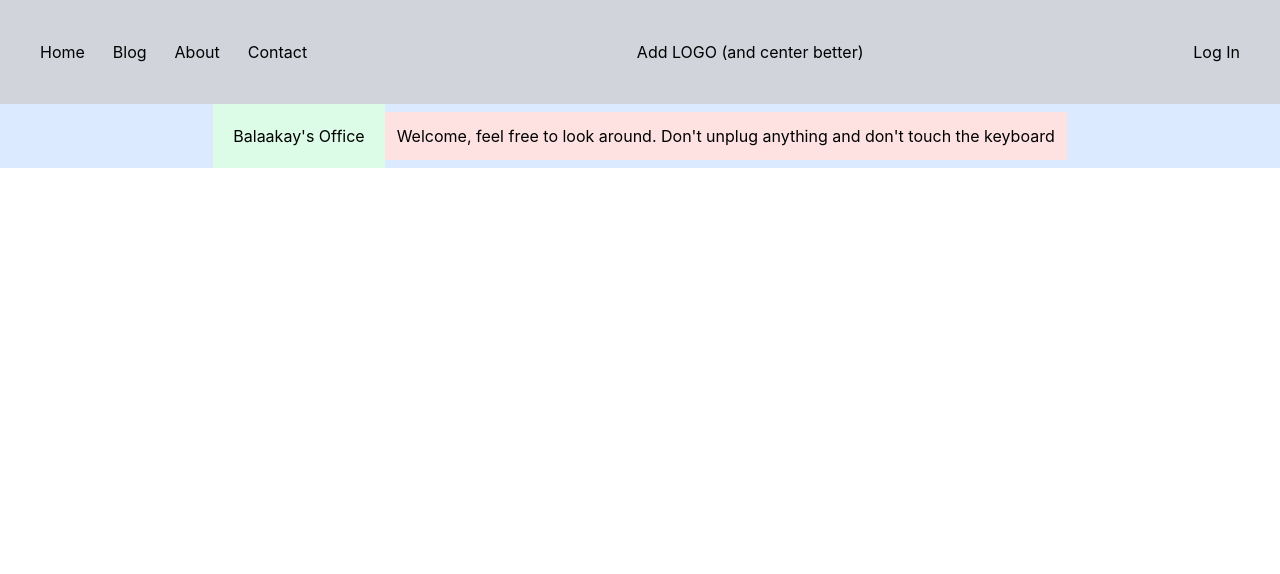
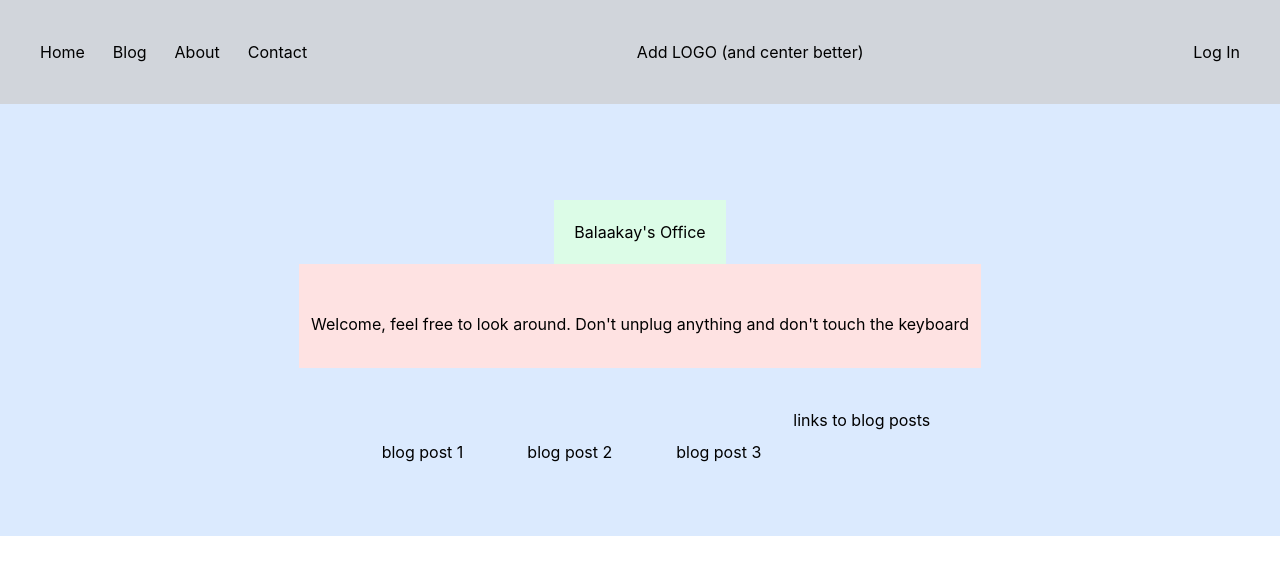
Before and after one commit to balaakay/first-react-app, a React (Create React App) app: page / in a window 1280 px wide. Shown: the top 574 px of the page. Built offline with nearby package versions, Linux system fonts and the light colour scheme.

Commit message:
updated home look and started work on blog

```diff
--- a/src/components/Home.js
+++ b/src/components/Home.js
@@ -5,7 +5,8 @@
   *   of a keyboard somewhere on the side of the page and if they click it something
   *   interesting happens. Could be something like a 'timeout corner' or something
   *   else interesting.
-  * -
+  * - dynamically resise the padding div at the top of this page to handle different
+  *   size screens
   * -
   * -
   */
@@ -15,13 +16,21 @@
 
 
 const Home = () => (
-  <div className="flex w-full justify-center items-center bg-blue-100">
+  <div className="flex flex-col w-full justify-center items-center bg-blue-100">
+    <div className="p-12"></div>
     <h1 className="block p-5 items-center bg-green-100">
       Balaakay's Office
     </h1>
-    <h2 className="block p-3 bg-red-100">
+    <h2 className="block pt-12 pb-8 p-3 bg-red-100">
       Welcome, feel free to look around. Don't unplug anything and don't touch the keyboard
     </h2>
+    <div className="float-left p-10">
+      links to blog posts
+      <div className="float-left p-8">blog post 1</div>
+      <div className="float-left p-8">blog post 2</div>
+      <div className="float-left p-8">blog post 3</div>
+    </div>
+
   </div>
 )
 
--- a/src/components/blog.js
+++ b/src/components/blog.js
@@ -2,13 +2,15 @@
   * TODO
   * - Decide if an aside is what we want
   * - Style the page to be more centered
+  * - Convert this to typescript. Will need an interface to pass blogPost props
+  *   number variable
   *
   */
 
 
 export default function Blog() {
   return (
-    <div>
+    <div className="bg-gray-300">
       <div className="content float-left">
         This is pretty cool for a blog
         <BlogLoader className=""/>
```
